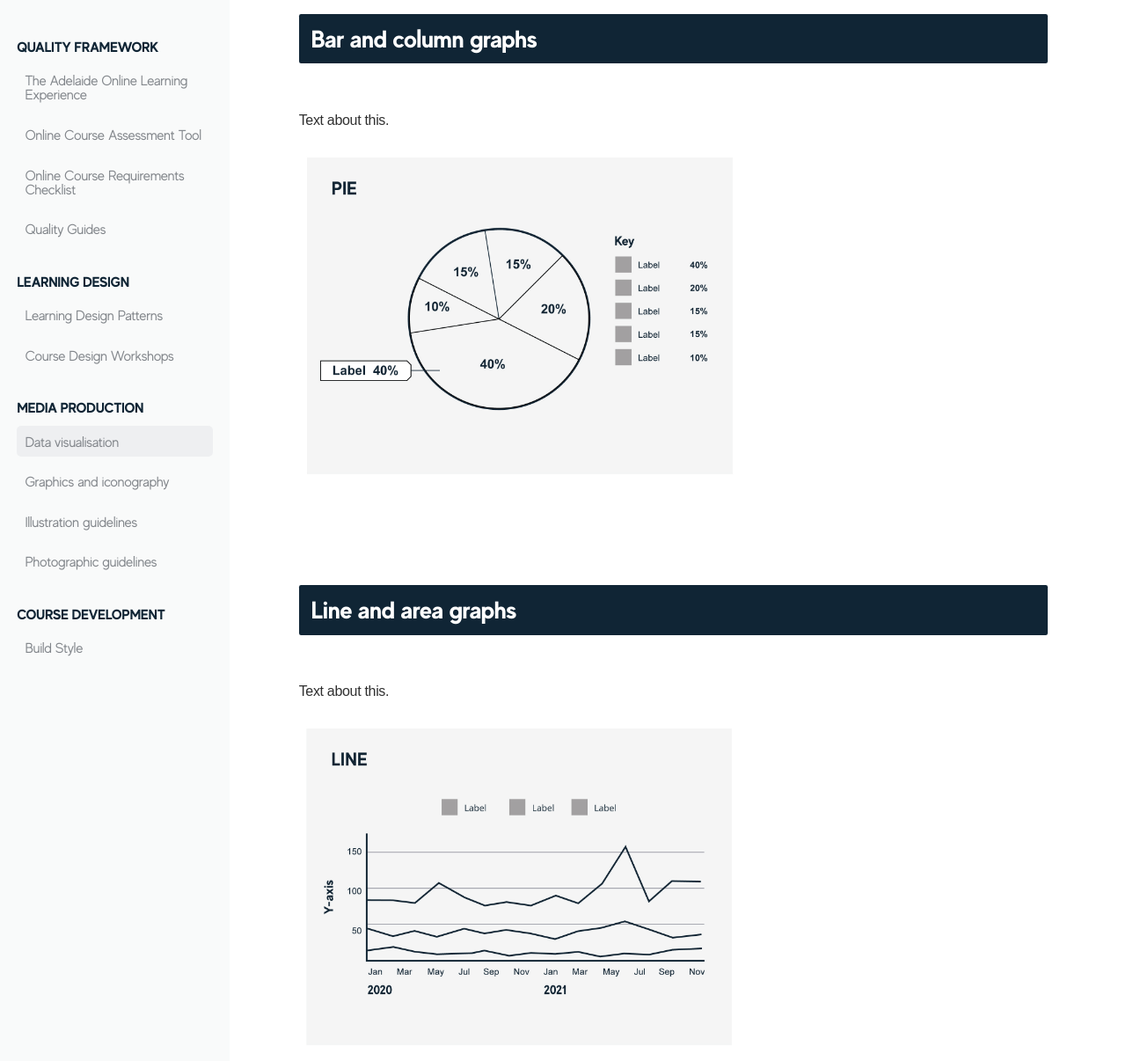
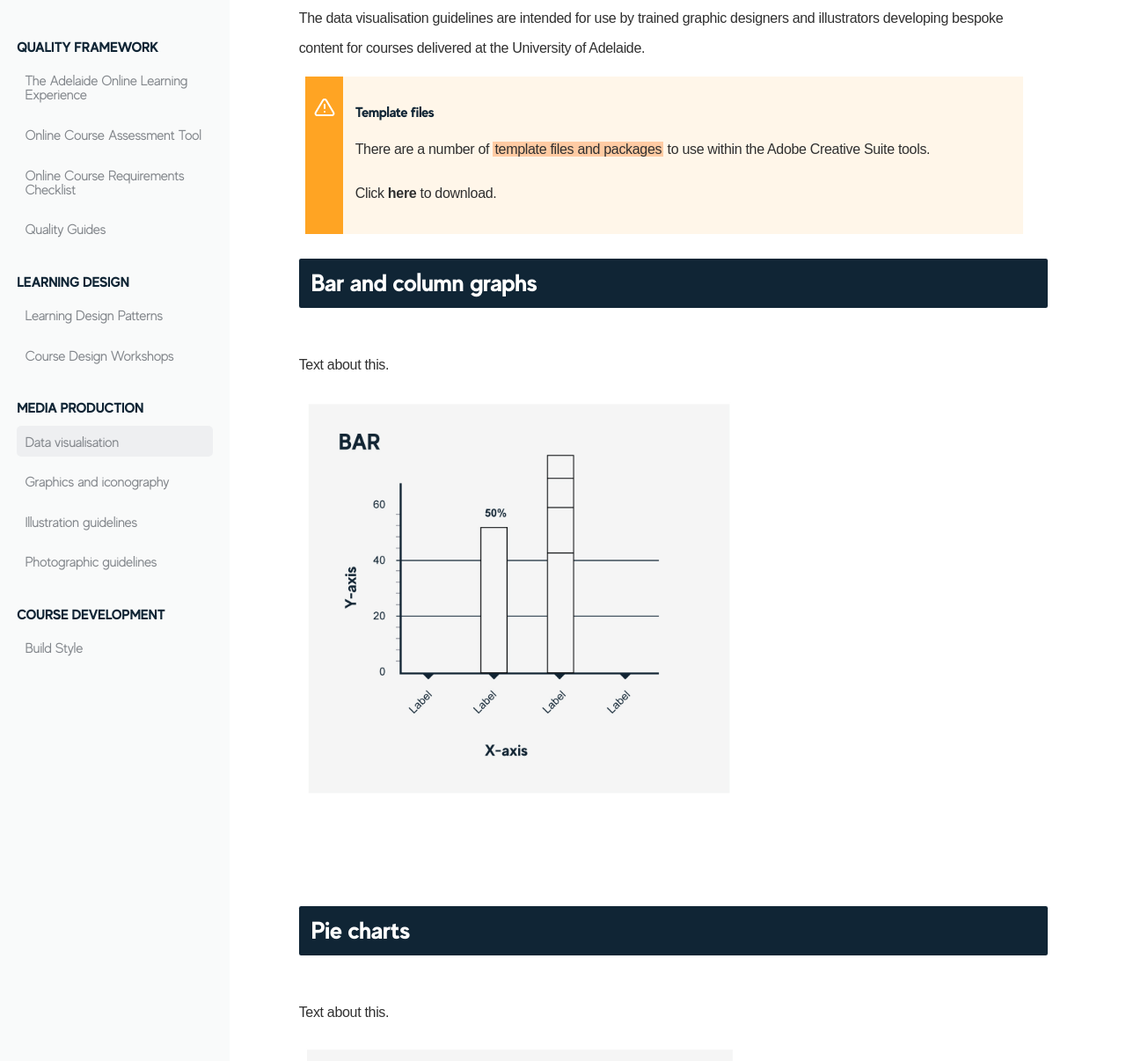
Before and after one commit to UAMediaProd/online-design-system, an Eleventy site: page src/pages/media-production/data-visualisation.md in a window 1280 px wide. Shown: the part 94-1300 px from the top of the page at 88% size. Built offline with nearby package versions, Linux system fonts and the light colour scheme; Eleventy itself is replaced by a stand-in of ours; files that its build step writes are made by us from their sources; files whose address does not match are found by name.

Commit message:
Update data-visualisation.md

```diff
--- a/src/pages/media-production/data-visualisation.md
+++ b/src/pages/media-production/data-visualisation.md
@@ -4,7 +4,17 @@ title: Data visualisation
 tags: ['nav', 'media']
 ---
 
+The data visualisation guidelines are intended for use by trained graphic designers and illustrators developing bespoke content for courses delivered at the University of Adelaide.
+
+<div class="adx-direction-warning"><h5>Template files</h5><p>There are a number of <span class="adx-markup-highlight-orange">template files and packages</span> to use within the Adobe Creative Suite tools.</p><p>Click <b>here</b> to download.</p></div>
+
 <h3 class="adx-markup-block-primary">Bar and column graphs</h3>
+
+Text about this.
+
+<img src="/assets/images/graph-bar.jpg" style="width:500px;"/>
+
+<h3 class="adx-markup-block-primary">Pie charts</h3>
 
 Text about this.
 
```
